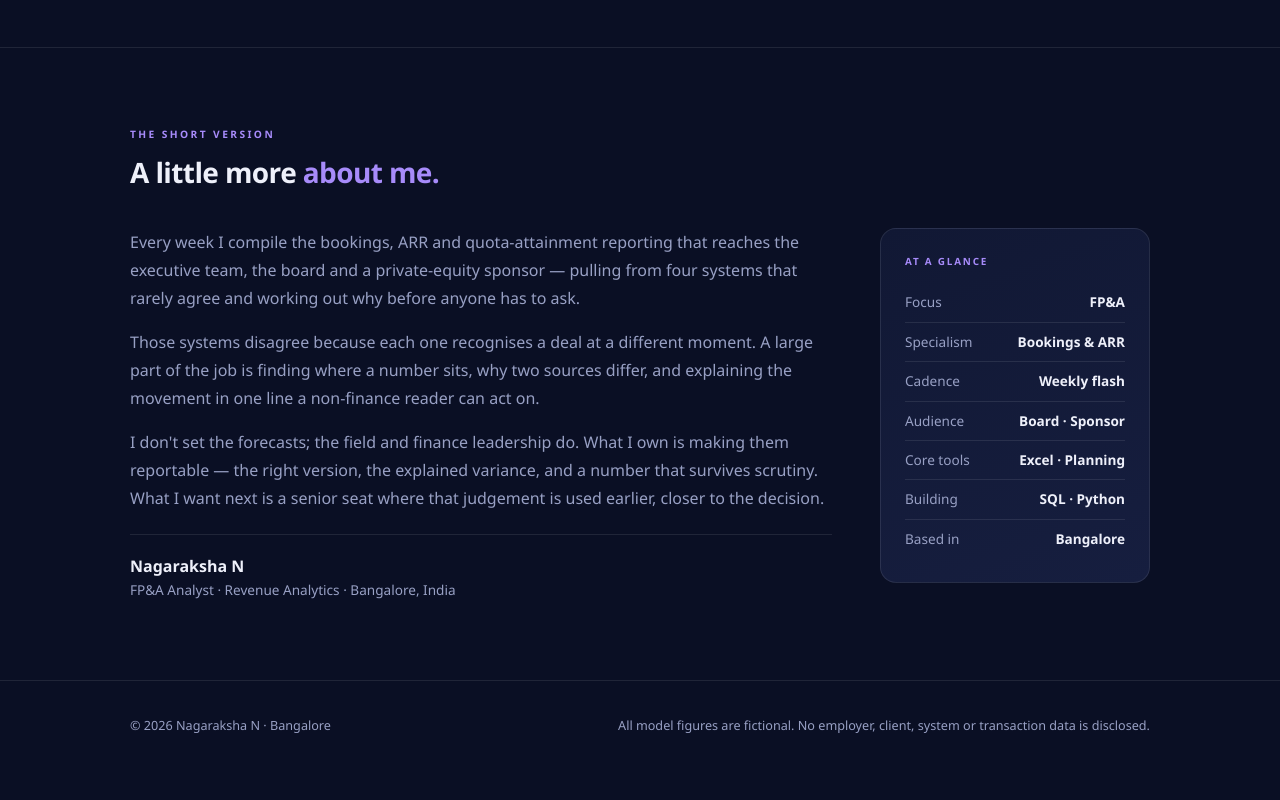
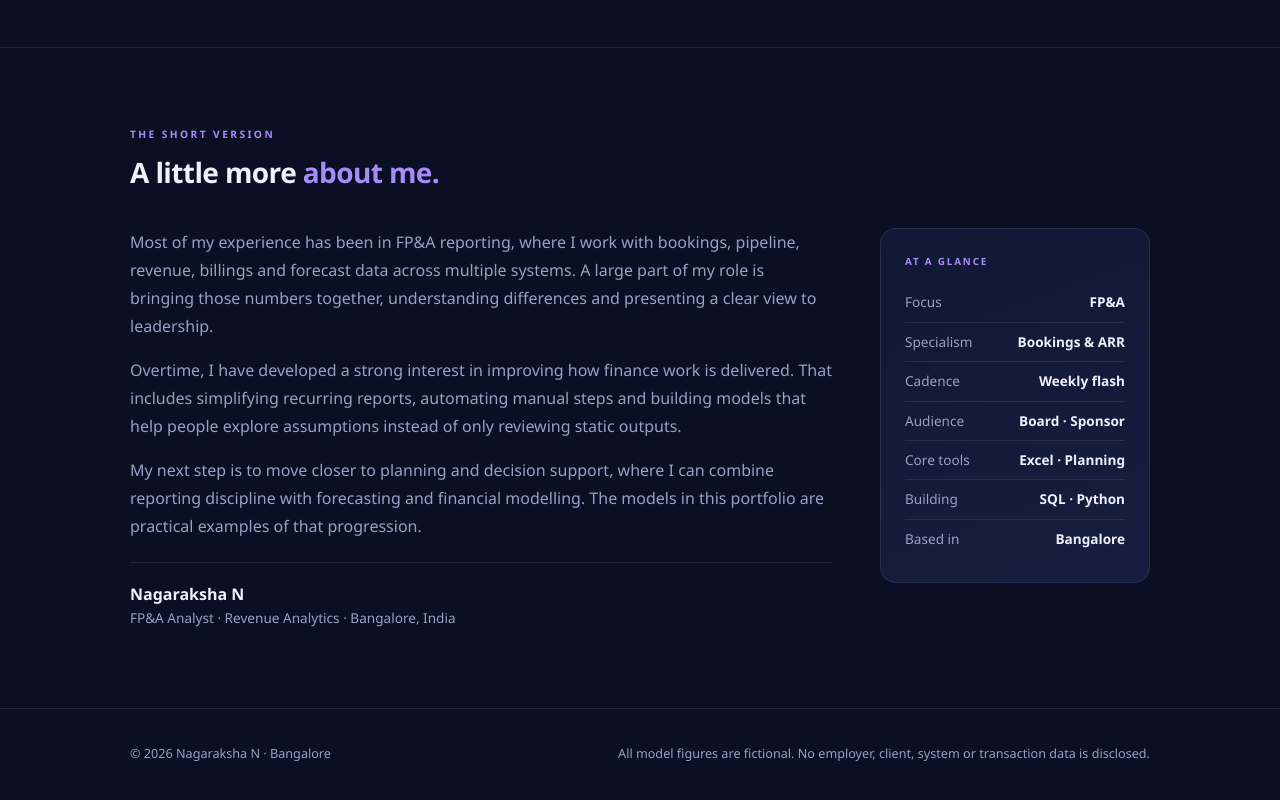
Before and after one commit to finance-portfolio/finance-portfolio.github.io, a plain HTML site: page index.html in a window 1280 px wide. Shown: the part 5595-6395 px from the top of the page. Drawn offline with nearby package versions, Linux system fonts and the light colour scheme.

Commit message:
Add files via upload
Update About Me Section

```diff
--- a/index.html
+++ b/index.html
@@ -881,15 +881,16 @@ headcount steps up, so the <b>cash-out date moves when the assumptions move</b>.
 </div>
 <div class="letter">
 <div class="story">
-<p>Every week I compile the bookings, ARR and quota-attainment reporting that reaches the
-executive team, the board and a private-equity sponsor — pulling from four systems that
-rarely agree and working out why before anyone has to ask.</p>
-<p>Those systems disagree because each one recognises a deal at a different moment. A large
-part of the job is finding where a number sits, why two sources differ, and explaining the
-movement in one line a non-finance reader can act on.</p>
-<p>I don't set the forecasts; the field and finance leadership do. What I own is making them
-reportable — the right version, the explained variance, and a number that survives scrutiny.
-What I want next is a senior seat where that judgement is used earlier, closer to the decision.</p>
+<p>Most of my experience has been in FP&A reporting, where I work with bookings,
+  pipeline, revenue, billings and forecast data across multiple systems. A large part
+  of my role is bringing those numbers together, understanding differences and presenting
+  a clear view to leadership.</p>
+<p>Overtime, I have developed a strong interest in improving how finance work is delivered.
+  That includes simplifying recurring reports, automating manual steps and building models
+  that help people explore assumptions instead of only reviewing static outputs.</p>
+<p>My next step is to move closer to planning and decision support, where I can combine reporting
+  discipline with forecasting and financial modelling. The models in this portfolio are practical
+  examples of that progression.</p>
 <div class="sign">
 <div class="nm">Nagaraksha N</div>
 <div class="rl">FP&amp;A Analyst · Revenue Analytics · Bangalore, India</div>
```
